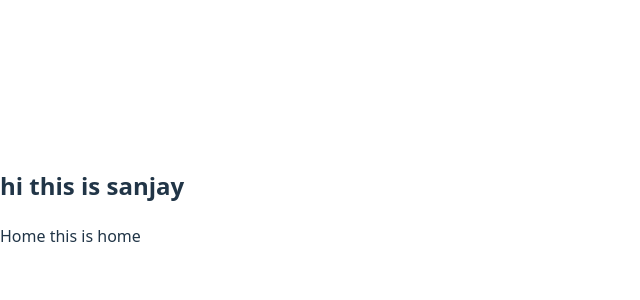
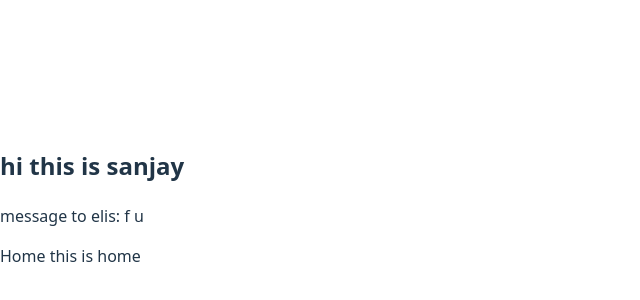
Before and after one commit to sanjaygaire/sanjaygaire.github.io, a React (Vite) app: page / in a window 1280 px wide. Shown: the part 202-502 px from the top of the page, without its empty margins (0-640 px from the left). Built offline with nearby package versions, Linux system fonts and the light colour scheme.

Commit message:
message added for elis

```diff
--- a/src/App.jsx
+++ b/src/App.jsx
@@ -13,6 +13,9 @@ const App = () => {
       <h2>
         hi this is sanjay
       </h2>
+      <p>
+        message to elis: f u
+      </p>
     </div>
     <Home></Home>
     {/* <Home></Home> */}
```
